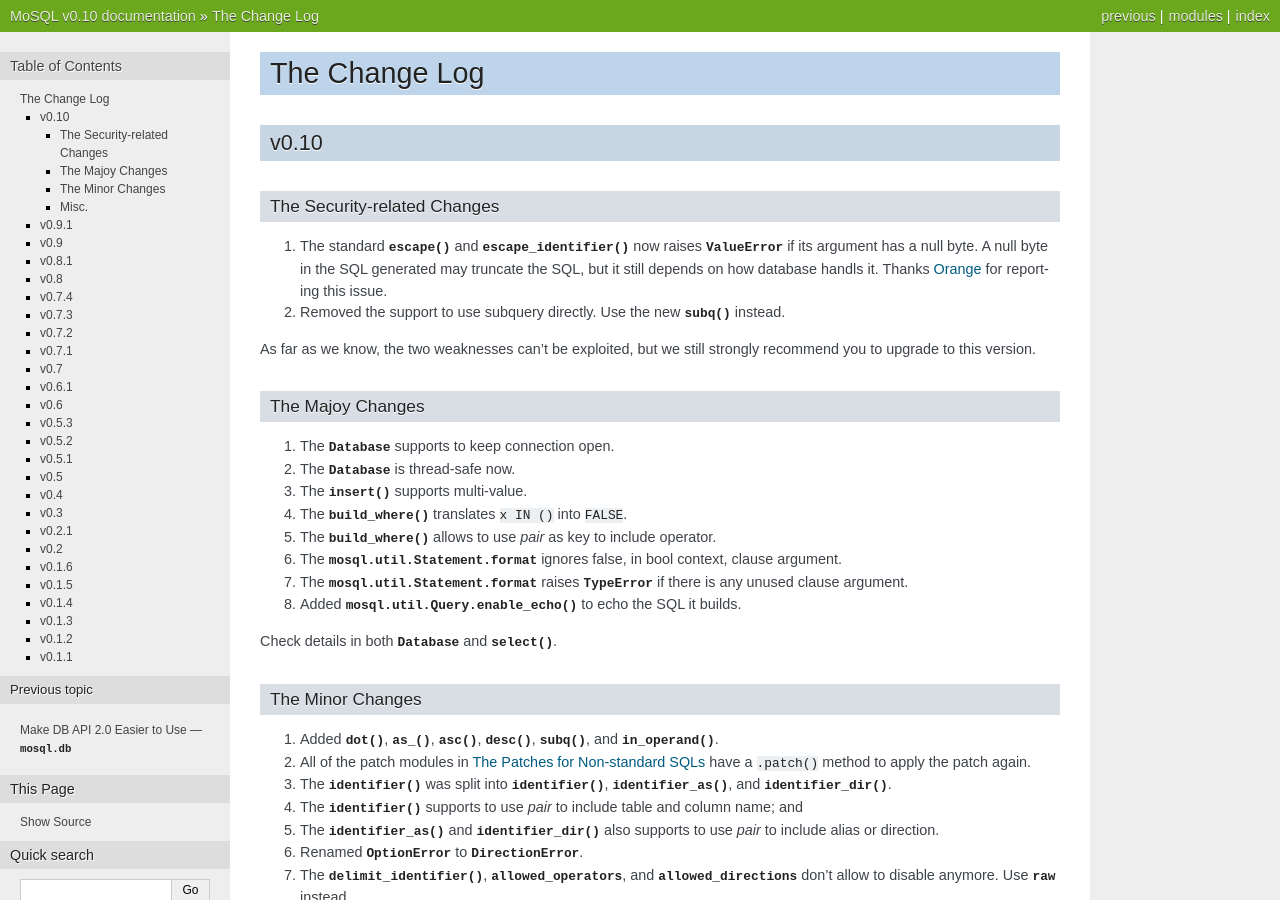
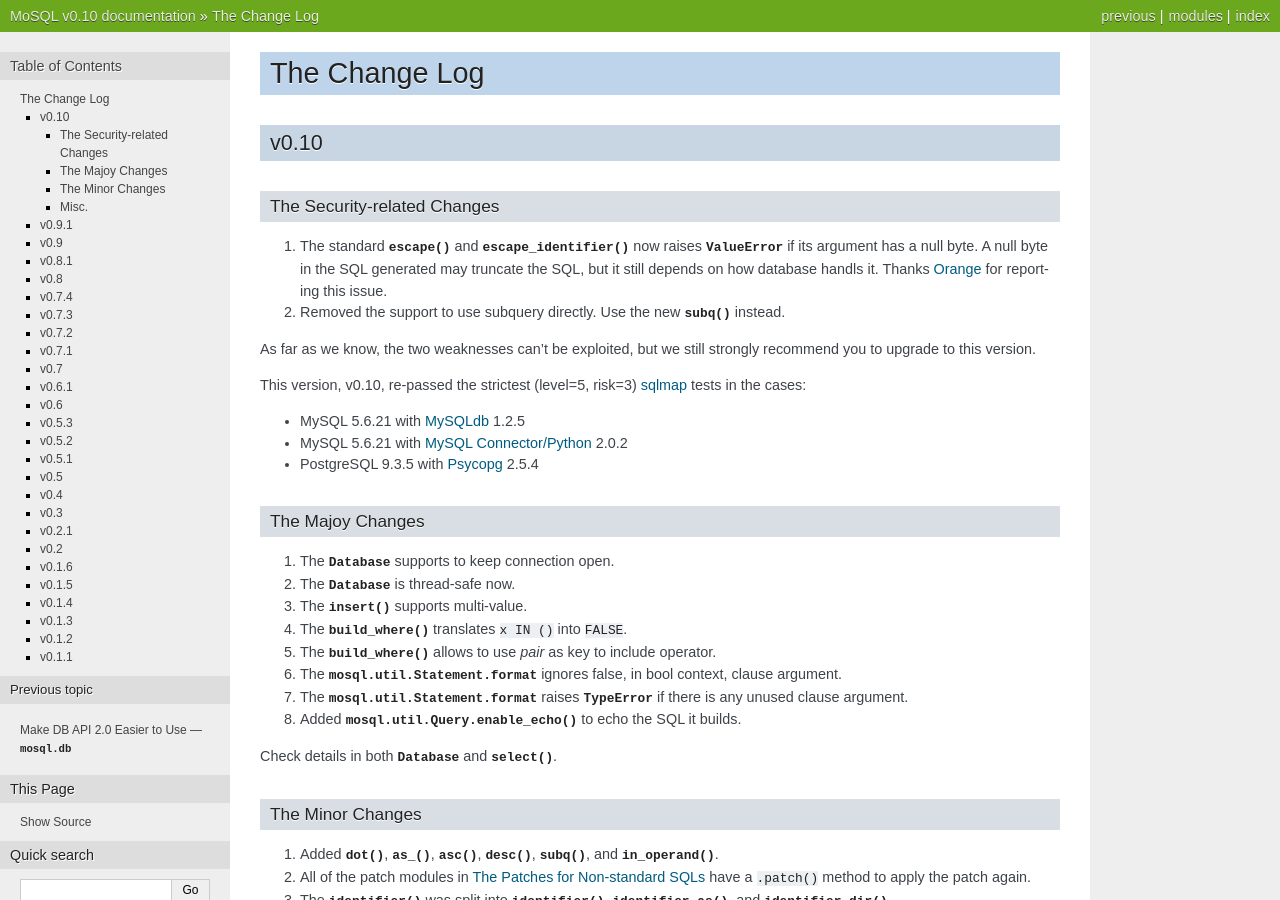
Before and after one commit to moskytw/mosql, a Sphinx documentation site: the page built from docs/changes.rst, in a window 1280 px wide and 900 px high. Built offline with Sphinx 7.4.7, drawn with Linux system fonts in a browser that asks for light colours.

Commit message:
just passed the tests

```diff
--- a/docs/changes.rst
+++ b/docs/changes.rst
@@ -17,6 +17,15 @@
 
 As far as we know, the two weaknesses can't be exploited, but we still strongly
 recommend you to upgrade to this version.
+
+This version, v0.10, re-passed the strictest (level=5, risk=3) `sqlmap
+<http://sqlmap.org>`_ tests in the cases:
+
+- MySQL 5.6.21 with `MySQLdb <https://pypi.python.org/pypi/MySQL-python/>`_
+  1.2.5
+- MySQL 5.6.21 with `MySQL Connector/Python
+  <https://pypi.python.org/pypi/mysql-connector-python>`_ 2.0.2
+- PostgreSQL 9.3.5 with `Psycopg <https://pypi.python.org/pypi/psycopg2>`_ 2.5.4
 
 The Majoy Changes
 ~~~~~~~~~~~~~~~~~
```
